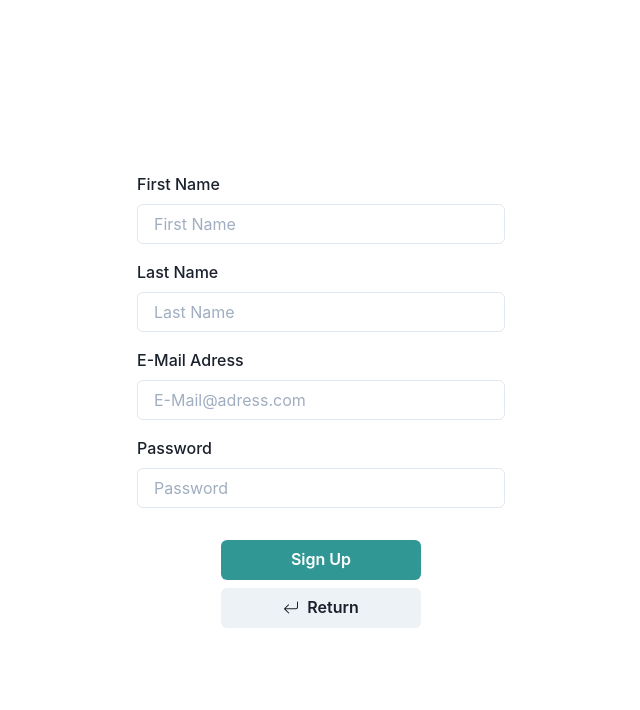
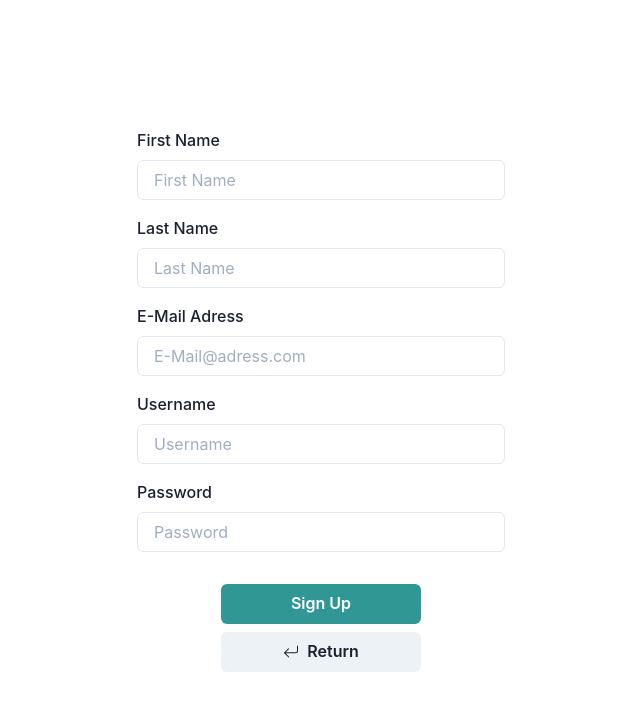
Before and after one commit to SajmonNowak/BucketList, a React (Create React App) app in the folder client/: page /sign-up in a window 1280 px wide. Shown: the top 710 px of the page, without its empty margins (319-959 px from the left). Built offline with nearby package versions, Linux system fonts and the light colour scheme.

Commit message:
added username

```diff
--- a/client/src/pages/SignUpPage.js
+++ b/client/src/pages/SignUpPage.js
@@ -28,8 +28,9 @@ const SignUpPage = () => {
     axios
       .post("/sign-up", {
         firstName: values.firstName,
-        surname: values.surname,
+        lastName: values.surname,
         email: values.email,
+        username: values.username,
         password: values.password,
       })
       .then(function (response) {
@@ -73,6 +74,7 @@ const SignUpPage = () => {
                 minLength: { value: 2, message: "Please enter a name" },
               })}
             />
+
             <FormLabel htmlFor="eMail" mt={4}>
               E-Mail Adress
             </FormLabel>
@@ -83,6 +85,16 @@ const SignUpPage = () => {
               {...register("email", {
                 required: "This is required",
                 minLength: { value: 3, message: "Minimum length should be 3" },
+              })}
+            />
+            <FormLabel mt={4} htmlFor="username">Username</FormLabel>
+            <Input
+              id="username"
+              placeholder="Username"
+              type="text"
+              {...register("username", {
+                required: "This is required",
+                minLength: { value: 3, message: "Username require at least 3 characters." },
               })}
             />
             <FormLabel htmlFor="password" mt={4}>
```
Also changed, not shown: 2 other files (tests, documents, lock files or other folders).
